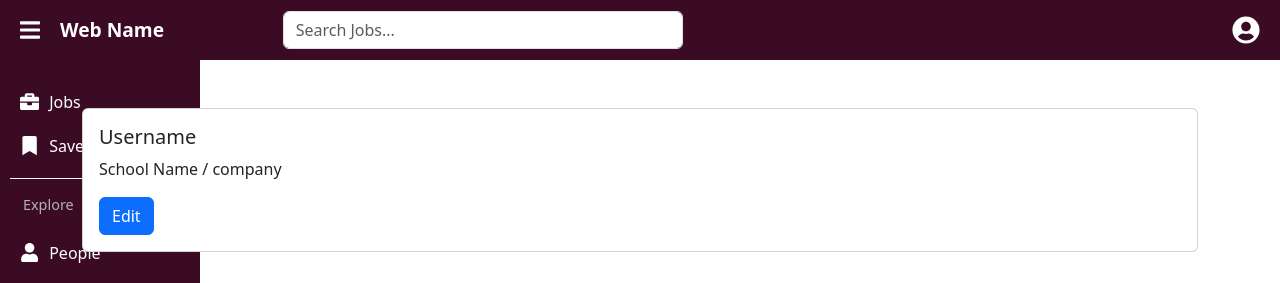
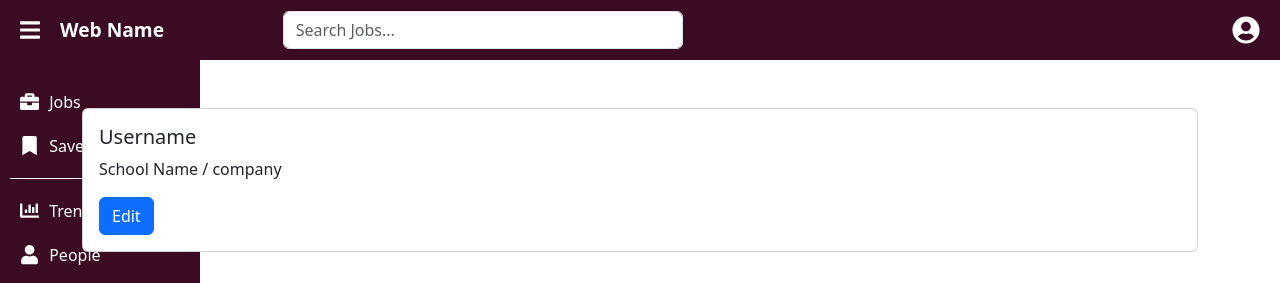
Before and after one commit to TJordahl90/Capstone-Web-Crawler, a React (Vite) app in the folder frontend/: page /account in a window 1280 px wide. Shown: the top 283 px of the page. Built offline with nearby package versions, Linux system fonts and the light colour scheme.

Commit message:
change sidepanel link from explore to trends

```diff
--- a/frontend/src/components/SidePanel.jsx
+++ b/frontend/src/components/SidePanel.jsx
@@ -1,7 +1,5 @@
 import React, { useState, useEffect } from "react";
-import { FaBars, FaUserCircle } from "react-icons/fa";
-import { FaBriefcase, FaBookmark, FaUser } from "react-icons/fa";
-import { Container } from "react-bootstrap";
+import { FaBriefcase, FaBookmark, FaUser, FaBars, FaUserCircle, FaChartBar } from "react-icons/fa";
 import "./SidePanel.css";
 
 
@@ -53,7 +51,10 @@ const SidePanel = () => {
                         <span>Saved</span>
                     </div>
                     <div className="menu-divider-line"></div>
-                    <div className="menu-divider">Explore</div>
+                    <div className="menu-item">
+                        <FaChartBar className="icon" />
+                        <span>Trends</span>
+                    </div>
                     <div className="menu-item">
                         <FaUser className="icon" />
                         <span>People</span>
```
